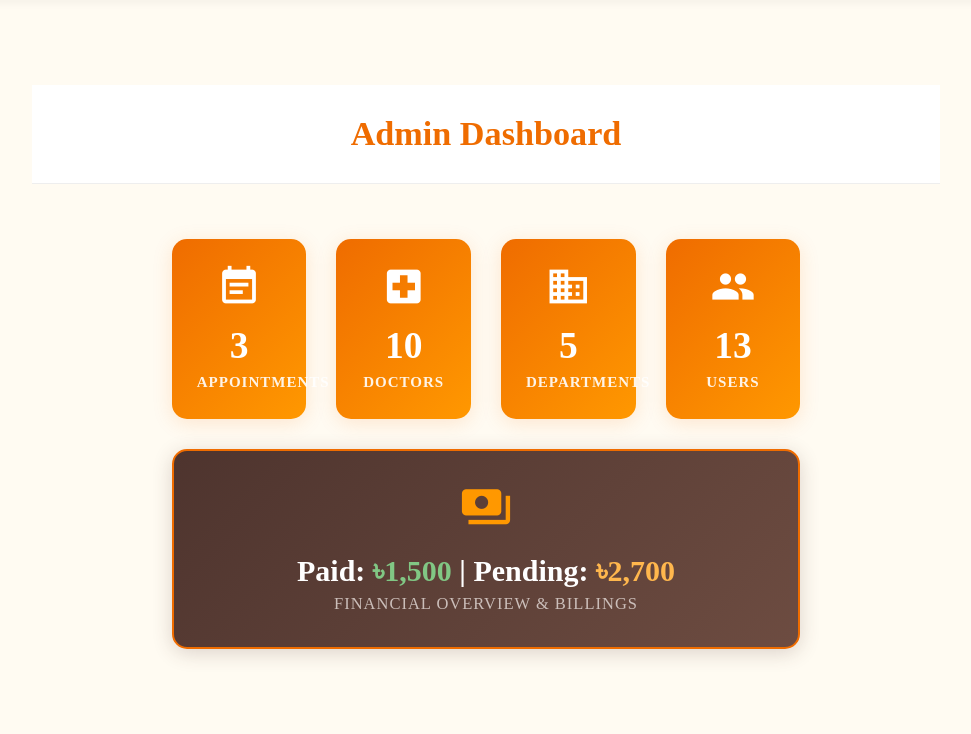
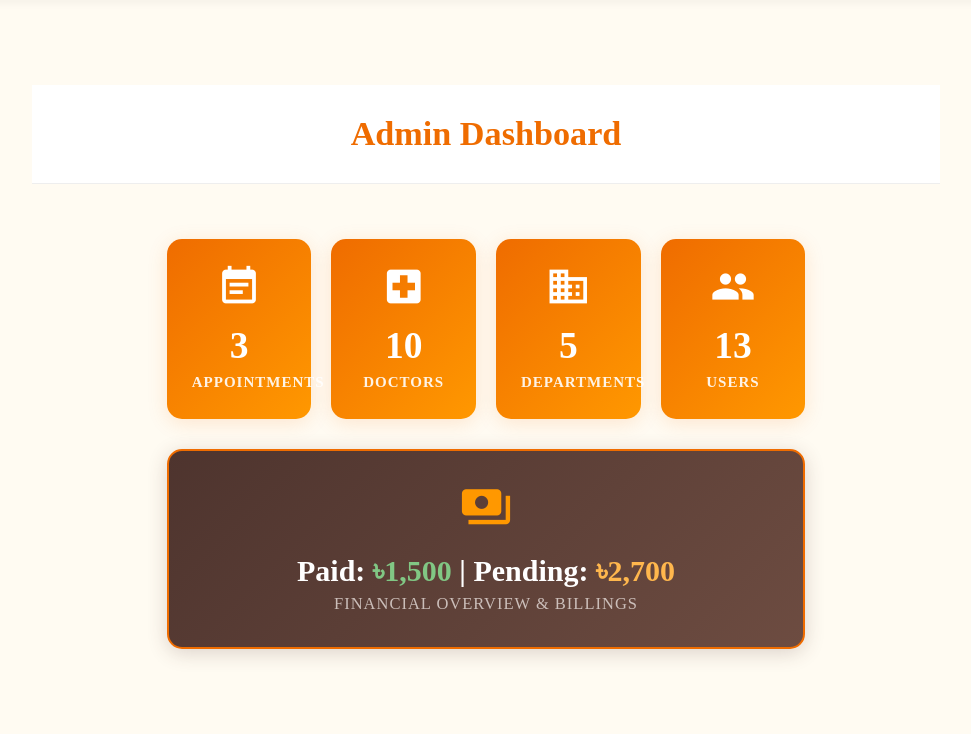
Before and after one commit to Tashar02/Smart-Healthcare-Management-System, a PHP site: page /admin/dashboard.php in a window 1280 px wide. Shown: the part 70-804 px from the top of the page, without its empty margins (154-1125 px from the left). Run offline with PHP 8.4, Linux system fonts and the light colour scheme; a user stored in the database is signed in; data comes from the database, SQL or seed files in the repository.

Commit message:
admin: dashboard: Align button texts to center
Signed-off-by: Tashfin Shakeer Rhythm <tashfinshakeerrhythm@gmail.com>

```diff
--- a/admin/dashboard.php
+++ b/admin/dashboard.php
@@ -39,7 +39,7 @@ if (isset($_SESSION['msg'])) {
         <!-- Appointments Card -->
         <div class="col s12 m6 l3">
             <a href="appointment-list.php">
-                <div class="metric-card admin-gradient center">
+                <div class="metric-card admin-gradient center-align">
                     <i class="material-icons">event_note</i>
                     <h3><?php echo $total_appointments; ?></h3>
                     <p>Appointments</p>
@@ -50,7 +50,7 @@ if (isset($_SESSION['msg'])) {
         <!-- Doctors Card -->
         <div class="col s12 m6 l3">
             <a href="doctor-list.php">
-                <div class="metric-card admin-gradient center">
+                <div class="metric-card admin-gradient center-align">
                     <i class="material-icons">local_hospital</i>
                     <h3><?php echo $total_doctors; ?></h3>
                     <p>Doctors</p>
@@ -61,7 +61,7 @@ if (isset($_SESSION['msg'])) {
         <!-- Departments Card -->
         <div class="col s12 m6 l3">
             <a href="department-list.php">
-                <div class="metric-card admin-gradient center">
+                <div class="metric-card admin-gradient center-align">
                     <i class="material-icons">business</i>
                     <h3><?php echo $total_departments; ?></h3>
                     <p>Departments</p>
@@ -72,7 +72,7 @@ if (isset($_SESSION['msg'])) {
         <!-- Users Card -->
         <div class="col s12 m6 l3">
             <a href="user-list.php">
-                <div class="metric-card admin-gradient center">
+                <div class="metric-card admin-gradient center-align">
                     <i class="material-icons">people</i>
                     <h3><?php echo $total_users; ?></h3>
                     <p>Users</p>
@@ -85,7 +85,7 @@ if (isset($_SESSION['msg'])) {
         <!-- Unified Billing Card -->
         <div class="col s12">
             <a href="billing-list.php">
-                <div class="metric-card center" style="background: linear-gradient(135deg, #4e342e, #6d4c41) !important; box-shadow: 0 4px 20px rgba(78, 52, 46, 0.2); padding: 30px; border: 2px solid #ef6c00;">
+                <div class="metric-card center-align" style="background: linear-gradient(135deg, #4e342e, #6d4c41) !important; box-shadow: 0 4px 20px rgba(78, 52, 46, 0.2); padding: 30px; border: 2px solid #ef6c00;">
                     <i class="material-icons" style="font-size: 3.5rem; color: #ff9800;">payments</i>
                     <h3 style="font-size: 2rem; margin-top: 15px; color: #fff;">
                         Paid: <span style="color: #81c784;">৳<?php echo number_format($total_revenue); ?></span> |
--- a/admin/layout/header.php
+++ b/admin/layout/header.php
@@ -78,7 +78,9 @@ if (!isset($_SESSION['admin'])) {
             color: white;
             transition: all 0.3s ease;
             box-shadow: 0 4px 20px rgba(239, 108, 0, 0.15);
-            margin: 15px; /* Added spacing */
+            margin: 15px auto; /* Auto horizontal margin for perfect centering */
+            width: calc(100% - 20px); /* Leave 10px gap on each side */
+            display: block;
         }
         .metric-card:hover {
             transform: translateY(-8px);
```
